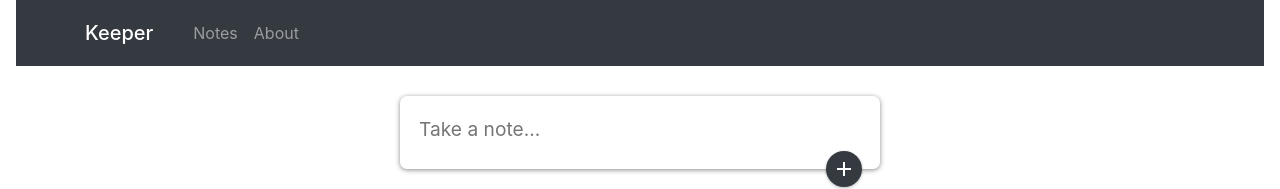
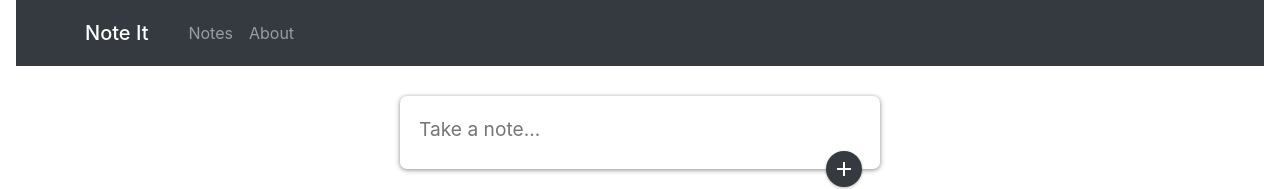
Before and after one commit to KaranKaira/Keeper-Frontend, a React (Create React App) app: page / in a window 1280 px wide. Shown: the top 189 px of the page. Built offline with nearby package versions, Linux system fonts and the light colour scheme; a web font is replaced by a local one.

Commit message:
changed heading

```diff
--- a/src/components/App.jsx
+++ b/src/components/App.jsx
@@ -24,7 +24,7 @@ function Navigation() {
   return(
     <nav className="navbar navbar-expand-lg navbar-dark bg-dark mb-4">
       <div className='container'>
-      <a className="navbar-brand" href="/"><span class="navbar-brand mb-0 h1">Keeper</span></a>
+      <a className="navbar-brand" href="/"><span class="navbar-brand mb-0 h1">Note It</span></a>
         <ul className="navbar-nav mr-auto">
           <li className="nav-item"><NavLink exact className="nav-link" activeClassName="active" to="/notes">Notes</NavLink></li>
           <li className="nav-item"><NavLink exact className="nav-link" activeClassName="active" to="/about">About</NavLink></li>
```
